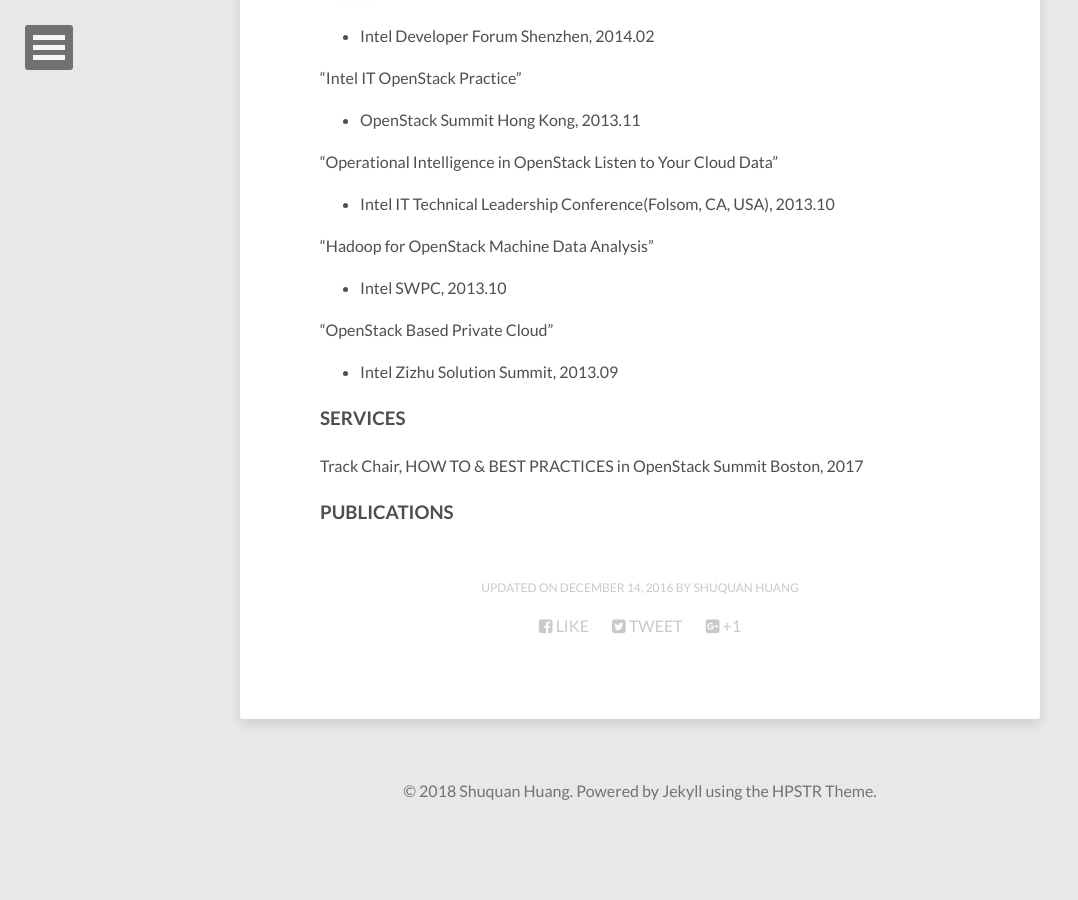
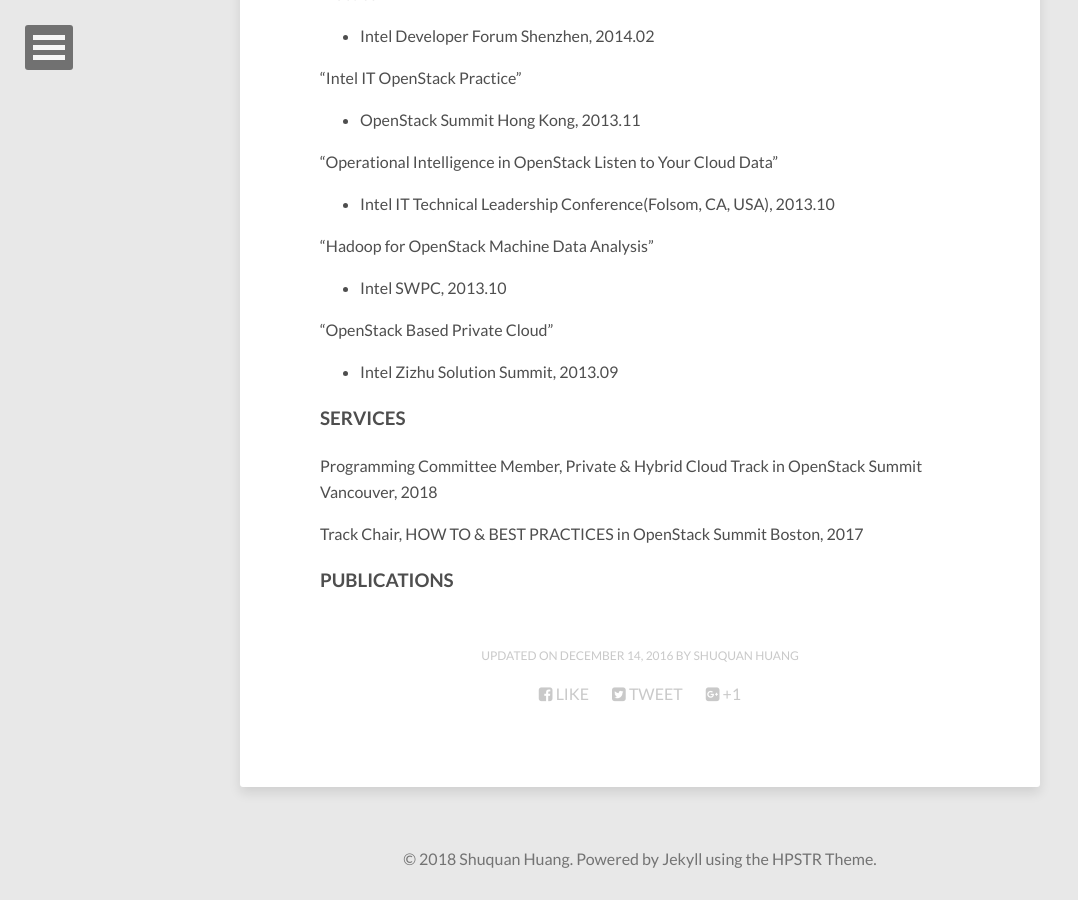
Before and after one commit to shuquan/shuquan.github.io, a Jekyll site: the page built from about/index.md, in a window 1280 px wide and 900 px high, scrolled down 2488 px. Shown: the whole window, without its empty margins (0-1078 px from the left). Built offline with Jekyll 4.4.1, drawn with Linux system fonts in a browser that asks for light colours; nearby versions of some CDN libraries; before the commit the page ends 3320 px from its top, so only the background shows below that.

Commit message:
Add the Programming Committee member

```diff
--- a/about/index.md
+++ b/about/index.md
@@ -98,6 +98,8 @@
 
 ### SERVICES
 
+Programming Committee Member, Private & Hybrid Cloud Track in OpenStack Summit Vancouver, 2018
+
 Track Chair, HOW TO & BEST PRACTICES in OpenStack Summit Boston, 2017
 
 ### PUBLICATIONS
```
